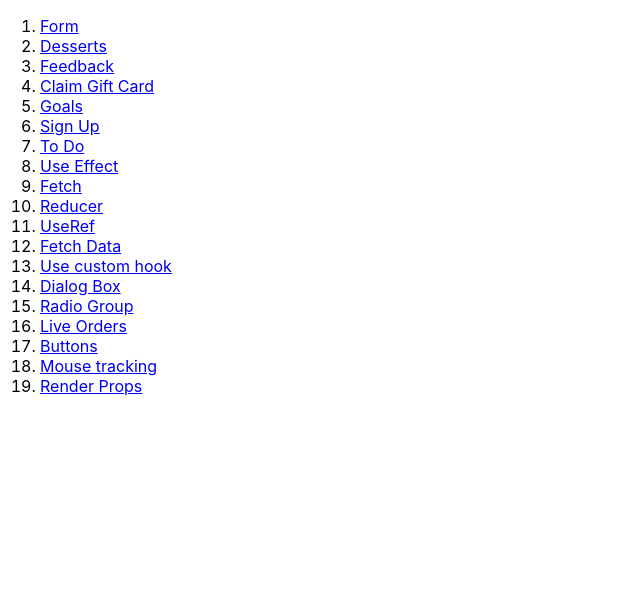
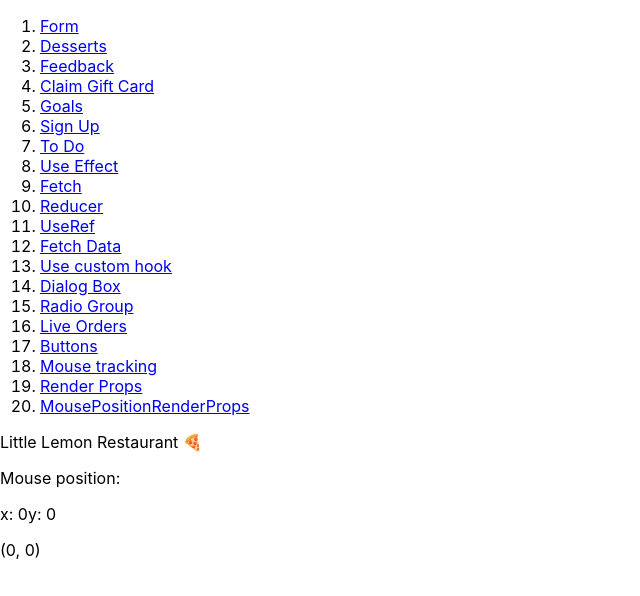
Before and after one commit to ArunInnovationLab/firstapp, a React (Create React App) app: page /MousePositionRenderProps in a window 1280 px wide. Shown: the top 596 px of the page, without its empty margins (0-640 px from the left). Built offline with nearby package versions, Linux system fonts and the light colour scheme.

Commit message:
exercise

```diff
--- a/src/App.js
+++ b/src/App.js
@@ -20,6 +20,7 @@ import LiveOrders from "./jsx/DynamicManipulation";
 import ButtonComponent from "./jsx/SpreadOperator";
 import HoC from "./jsx/HoC";
 import RenderProps from "./jsx/RenderProps";
+import MousePositionRenderProps from "./jsx/MousePositionRenderProps";
 
 function App() {
   return (
@@ -89,6 +90,9 @@ function App() {
               <li>
                 <Link to="render-props">Render Props</Link>
               </li>
+              <li>
+                <Link to="MousePositionRenderProps">MousePositionRenderProps</Link>
+              </li>
             </ol>
           </nav>
 
@@ -112,7 +116,8 @@ function App() {
               <Route path="/live-orders" element={<LiveOrders />} />
               <Route path="/buttons" element={<ButtonComponent />} />
               <Route path="/mouse-tracking" element={<HoC />} />
-              <Route path="render-props" element={<RenderProps />} />
+              <Route path="/render-props" element={<RenderProps />} />
+              <Route path="/MousePositionRenderProps" element={<MousePositionRenderProps/>}/>
             </Routes>
           </main>
         </div>
--- /dev/null
+++ b/src/jsx/MousePositionRenderProps.js
@@ -0,0 +1,112 @@
+import React from 'react'
+
+// const PanelMouseLogger = ({ mousePosition }) => {
+//     if (!mousePosition) {
+//       return null;
+//     }
+
+//     return (
+//       <div>
+//         <h4>Panel Mouse Tracker : </h4>
+
+//         <div>
+//           <span>x: {mousePosition.x}</span>
+//           <span>y: {mousePosition.y}</span>
+//         </div>
+//       </div>
+//     );
+//   };
+
+//   const PointMouseLogger = ({ mousePosition }) => {
+//     if (!mousePosition) {
+//       return null;
+//     }
+
+//     return (
+//       <div>
+//           <h4>Point Mouse Tracker</h4>
+//         <p>
+//           ({mousePosition.x},{mousePosition.y})
+//         </p>
+//       </div>
+//     );
+//   };
+
+
+// function MousePositionRenderProps() {
+//   return (
+//     <div>
+
+
+//     </div>
+//   )
+// }
+
+// export default MousePositionRenderProps
+
+
+import { useEffect, useState } from "react";
+
+const MousePosition = ({ render }) => {
+  const [mousePosition, setMousePosition] = useState({
+    x: 0,
+    y: 0,
+  });
+
+  useEffect(() => {
+    const handleMousePositionChange = (e) => {
+      setMousePosition({
+        x: e.clientX,
+        y: e.clientY,
+      });
+    };
+
+    window.addEventListener("mousemove", handleMousePositionChange);
+
+    return () => {
+      window.removeEventListener("mousemove", handleMousePositionChange);
+    };
+  }, []);
+
+  return render({ mousePosition });
+};
+
+const PanelMouseLogger = () => {
+  return (
+    <div className="BasicTracker">
+      <p>Mouse position:</p>
+      <MousePosition
+        render={({ mousePosition }) => (
+          <div className="Row">
+            <span>x: {mousePosition.x}</span>
+            <span>y: {mousePosition.y}</span>
+          </div>
+        )}
+      />
+    </div>
+  );
+};
+
+const PointMouseLogger = () => {
+  return (
+    <MousePosition
+      render={({ mousePosition }) => (
+        <p>
+          ({mousePosition.x}, {mousePosition.y})
+        </p>
+      )}
+    />
+  );
+};
+
+function MousePositionRenderProps() {
+  return (
+    <div className="App">
+      <header className="Header">Little Lemon Restaurant 🍕</header>
+      <PanelMouseLogger />
+      <PointMouseLogger />
+    </div>
+  );
+}
+
+export default MousePositionRenderProps;
```
